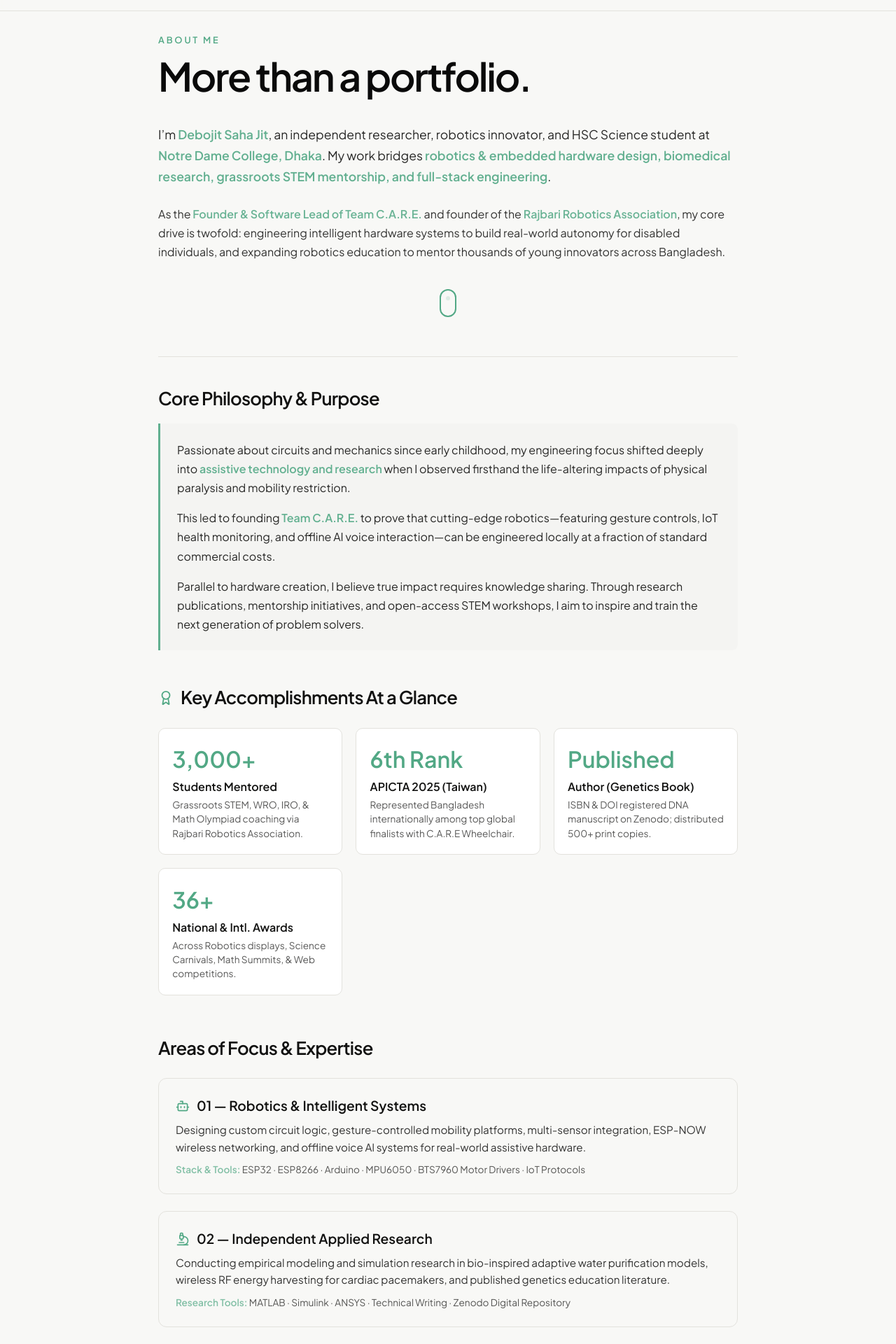
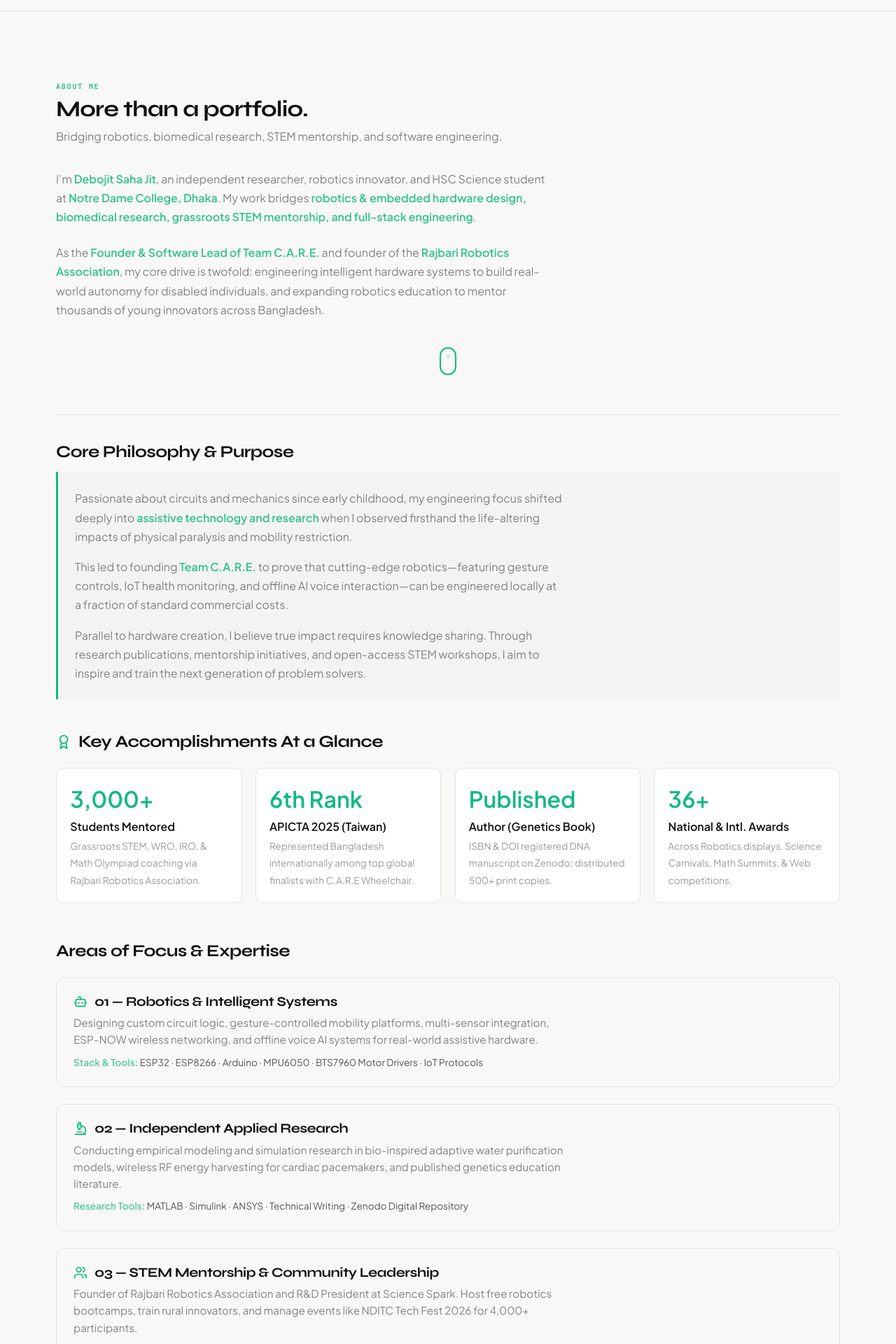
Before and after one commit to debojitsahajit09/my-portfolio, a Next.js app in the folder extracted/: page /about/bio in a window 1280 px wide. Shown: the part 60-1980 px from the top of the page at 70% size. Built offline with nearby package versions, Linux system fonts and the light colour scheme.

Commit message:
Refactor BioPage layout and styles
Refactor BioPage layout and styles for improved structure and readability.

```diff
--- a/extracted/app/about/bio/page.tsx
+++ b/extracted/app/about/bio/page.tsx
@@ -10,7 +10,8 @@ import {
 
 export default function BioPage() {
   return (
-    <main className="wrap section" style={{ maxWidth: "860px", margin: "0 auto", padding: "2rem 1rem" }}>
+    <main className="section">
+      <div className="wrap">
 
         {/* ----------------- GLOBAL STYLES & ANIMATIONS ----------------- */}
         <style>{`
@@ -28,43 +29,33 @@ export default function BioPage() {
             animation: scrollDotFade 1.6s infinite ease-in-out;
           }
           .green-bold strong, strong {
-          color: #52A885;
+            color: #10b981;
             font-weight: 700;
           }
         `}</style>
 
         {/* ----------------- SECTION 1: HERO / HEADER ----------------- */}
-      <div style={{ marginBottom: "2.5rem" }}>
-        <p style={{
-          color: "#52A885",
-          fontSize: "0.8rem",
-          fontWeight: 700,
-          letterSpacing: "0.22em",
-          textTransform: "uppercase",
-          marginBottom: "0.75rem"
-        }}>
+        <div style={{ marginBottom: "2rem" }}>
+          <div className="eyebrow" style={{ color: "#10b981", fontWeight: "600" }}>
             ABOUT ME
-        </p>
-        <h1 style={{
-          fontSize: "clamp(2.2rem, 5vw, 3.5rem)",
-          fontWeight: 800,
-          lineHeight: 1.05,
-          margin: 0,
-          letterSpacing: "-0.04em",
-          color: "#0a0a0a",
-          fontFamily: "'Syne', var(--font-syne), sans-serif"
-        }}>
+          </div>
+
+          <h1 className="title" style={{ fontSize: "2rem", marginBottom: "0.5rem" }}>
             More than a portfolio.
           </h1>
+
+          <p className="text" style={{ fontSize: "1rem", opacity: 0.85, marginBottom: "2rem" }}>
+            Bridging robotics, biomedical research, STEM mentorship, and software engineering.
+          </p>
         </div>
 
         {/* ----------------- INTRO PARAGRAPHS ----------------- */}
-      <div className="green-bold">
-        <p style={{ fontSize: "1.1rem", lineHeight: 1.7, opacity: 0.9, marginBottom: "1.5rem" }}>
+        <div className="green-bold" style={{ marginBottom: "2rem" }}>
+          <p className="text" style={{ fontSize: "1rem", opacity: 0.85, lineHeight: 1.7, marginBottom: "1.5rem" }}>
             I’m <strong>Debojit Saha Jit</strong>, an independent researcher, robotics innovator, and HSC Science student at <strong>Notre Dame College, Dhaka</strong>. My work bridges <strong>robotics & embedded hardware design, biomedical research, grassroots STEM mentorship, and full-stack engineering</strong>.
           </p>
 
-        <p style={{ fontSize: "1rem", lineHeight: 1.7, opacity: 0.85, marginBottom: "2rem" }}>
+          <p className="text" style={{ fontSize: "1rem", opacity: 0.85, lineHeight: 1.7 }}>
             As the <strong>Founder & Software Lead of Team C.A.R.E.</strong> and founder of the <strong>Rajbari Robotics Association</strong>, my core drive is twofold: engineering intelligent hardware systems to build real-world autonomy for disabled individuals, and expanding robotics education to mentor thousands of young innovators across Bangladesh.
           </p>
         </div>
@@ -75,7 +66,7 @@ export default function BioPage() {
             width: "24px",
             height: "40px",
             borderRadius: "20px",
-          border: "2px solid #52A885",
+            border: "2px solid #10b981",
             display: "flex",
             justifyContent: "center",
             alignItems: "center",
@@ -85,7 +76,7 @@ export default function BioPage() {
               width: "6px",
               height: "6px",
               borderRadius: "50%",
-            background: "#52A885"
+              background: "#10b981"
             }} />
           </div>
         </div>
@@ -94,32 +85,23 @@ export default function BioPage() {
 
         {/* ----------------- SECTION 2: CORE PHILOSOPHY & PURPOSE ----------------- */}
         <div style={{ marginBottom: "3rem" }}>
-        <h2 style={{
-          fontSize: "1.6rem",
-          fontWeight: 700,
-          marginBottom: "1rem",
-          letterSpacing: "-0.03em",
-          fontFamily: "'Syne', var(--font-syne), sans-serif"
-        }}>
+          <h2 className="title" style={{ fontSize: "1.5rem", marginBottom: "1rem" }}>
             Core Philosophy & Purpose
           </h2>
 
           <div className="green-bold" style={{
             padding: "1.5rem",
-          borderLeft: "3px solid #52A885",
+            borderLeft: "3px solid #10b981",
             background: "var(--card-bg, rgba(0,0,0,0.02))",
-          borderRadius: "0 8px 8px 0",
-          fontSize: "1rem",
-          lineHeight: 1.7,
-          opacity: 0.9
+            borderRadius: "0 8px 8px 0"
           }}>
-          <p style={{ marginBottom: "1rem" }}>
+            <p className="text" style={{ fontSize: "1rem", opacity: 0.85, lineHeight: 1.7, marginBottom: "1rem" }}>
               Passionate about circuits and mechanics since early childhood, my engineering focus shifted deeply into <strong>assistive technology and research</strong> when I observed firsthand the life-altering impacts of physical paralysis and mobility restriction.
             </p>
-          <p style={{ marginBottom: "1rem" }}>
+            <p className="text" style={{ fontSize: "1rem", opacity: 0.85, lineHeight: 1.7, marginBottom: "1rem" }}>
               This led to founding <strong>Team C.A.R.E.</strong> to prove that cutting-edge robotics—featuring gesture controls, IoT health monitoring, and offline AI voice interaction—can be engineered locally at a fraction of standard commercial costs.
             </p>
-          <p style={{ margin: 0 }}>
+            <p className="text" style={{ fontSize: "1rem", opacity: 0.85, lineHeight: 1.7, margin: 0 }}>
               Parallel to hardware creation, I believe true impact requires knowledge sharing. Through research publications, mentorship initiatives, and open-access STEM workshops, I aim to inspire and train the next generation of problem solvers.
             </p>
           </div>
@@ -127,49 +109,40 @@ export default function BioPage() {
 
         {/* ----------------- SECTION 3: CORE CAREER HIGHLIGHTS ----------------- */}
         <div style={{ marginBottom: "3.5rem" }}>
-        <h2 style={{
-          fontSize: "1.6rem",
-          fontWeight: 700,
-          marginBottom: "1.5rem",
-          display: "flex",
-          alignItems: "center",
-          gap: "10px",
-          letterSpacing: "-0.03em",
-          fontFamily: "'Syne', var(--font-syne), sans-serif"
-        }}>
-          <Award size={22} style={{ color: "#52A885" }} /> Key Accomplishments At a Glance
+          <h2 className="title" style={{ fontSize: "1.5rem", marginBottom: "1.5rem", display: "flex", alignItems: "center", gap: "10px" }}>
+            <Award size={22} style={{ color: "#10b981" }} /> Key Accomplishments At a Glance
           </h2>
 
           <div style={{ display: "grid", gridTemplateColumns: "repeat(auto-fit, minmax(250px, 1fr))", gap: "1.2rem" }}>
 
             <div style={{ padding: "1.2rem", border: "1px solid var(--line, #e5e7eb)", borderRadius: "10px", background: "var(--card, transparent)" }}>
-            <div style={{ fontSize: "2rem", fontWeight: 800, color: "#52A885", fontFamily: "'Syne', var(--font-syne), sans-serif" }}>3,000+</div>
+              <div style={{ fontSize: "2rem", fontWeight: 800, color: "#10b981" }}>3,000+</div>
               <div style={{ fontWeight: 600, margin: "4px 0" }}>Students Mentored</div>
-            <p style={{ fontSize: "0.85rem", opacity: 0.7, margin: 0 }}>
+              <p className="text" style={{ fontSize: "0.85rem", opacity: 0.7, margin: 0 }}>
                 Grassroots STEM, WRO, IRO, & Math Olympiad coaching via Rajbari Robotics Association.
               </p>
             </div>
 
             <div style={{ padding: "1.2rem", border: "1px solid var(--line, #e5e7eb)", borderRadius: "10px", background: "var(--card, transparent)" }}>
-            <div style={{ fontSize: "2rem", fontWeight: 800, color: "#52A885", fontFamily: "'Syne', var(--font-syne), sans-serif" }}>6th Rank</div>
+              <div style={{ fontSize: "2rem", fontWeight: 800, color: "#10b981" }}>6th Rank</div>
               <div style={{ fontWeight: 600, margin: "4px 0" }}>APICTA 2025 (Taiwan)</div>
-            <p style={{ fontSize: "0.85rem", opacity: 0.7, margin: 0 }}>
+              <p className="text" style={{ fontSize: "0.85rem", opacity: 0.7, margin: 0 }}>
                 Represented Bangladesh internationally among top global finalists with C.A.R.E Wheelchair.
               </p>
             </div>
 
             <div style={{ padding: "1.2rem", border: "1px solid var(--line, #e5e7eb)", borderRadius: "10px", background: "var(--card, transparent)" }}>
-            <div style={{ fontSize: "2rem", fontWeight: 800, color: "#52A885", fontFamily: "'Syne', var(--font-syne), sans-serif" }}>Published</div>
+              <div style={{ fontSize: "2rem", fontWeight: 800, color: "#10b981" }}>Published</div>
               <div style={{ fontWeight: 600, margin: "4px 0" }}>Author (Genetics Book)</div>
-            <p style={{ fontSize: "0.85rem", opacity: 0.7, margin: 0 }}>
+              <p className="text" style={{ fontSize: "0.85rem", opacity: 0.7, margin: 0 }}>
                 ISBN & DOI registered DNA manuscript on Zenodo; distributed 500+ print copies.
               </p>
             </div>
 
             <div style={{ padding: "1.2rem", border: "1px solid var(--line, #e5e7eb)", borderRadius: "10px", background: "var(--card, transparent)" }}>
-            <div style={{ fontSize: "2rem", fontWeight: 800, color: "#52A885", fontFamily: "'Syne', var(--font-syne), sans-serif" }}>36+</div>
+              <div style={{ fontSize: "2rem", fontWeight: 800, color: "#10b981" }}>36+</div>
               <div style={{ fontWeight: 600, margin: "4px 0" }}>National & Intl. Awards</div>
-            <p style={{ fontSize: "0.85rem", opacity: 0.7, margin: 0 }}>
+              <p className="text" style={{ fontSize: "0.85rem", opacity: 0.7, margin: 0 }}>
                 Across Robotics displays, Science Carnivals, Math Summits, & Web competitions.
               </p>
             </div>
@@ -177,15 +150,9 @@ export default function BioPage() {
           </div>
         </div>
 
-      {/* ----------------- SECTION 4: AREAS OF FOCUS (5 CARDS) ----------------- */}
+        {/* ----------------- SECTION 4: AREAS OF FOCUS ----------------- */}
         <div style={{ marginBottom: "3.5rem" }}>
-        <h2 style={{
-          fontSize: "1.6rem",
-          fontWeight: 700,
-          marginBottom: "1.5rem",
-          letterSpacing: "-0.03em",
-          fontFamily: "'Syne', var(--font-syne), sans-serif"
-        }}>
+          <h2 className="title" style={{ fontSize: "1.5rem", marginBottom: "1.5rem" }}>
             Areas of Focus & Expertise
           </h2>
 
@@ -194,10 +161,10 @@ export default function BioPage() {
             {/* 01: Robotics & Hardware */}
             <div style={{ padding: "1.5rem", border: "1px solid var(--line, #e5e7eb)", borderRadius: "12px" }}>
               <div style={{ display: "flex", alignItems: "center", gap: "10px", marginBottom: "0.5rem" }}>
-              <Bot style={{ color: "#52A885" }} size={20} />
-              <h3 style={{ fontSize: "1.2rem", fontWeight: 700, margin: 0, fontFamily: "'Syne', var(--font-syne), sans-serif" }}>01 — Robotics & Intelligent Systems</h3>
+                <Bot style={{ color: "#10b981" }} size={20} />
+                <h3 className="title" style={{ fontSize: "1.2rem", margin: 0 }}>01 — Robotics & Intelligent Systems</h3>
               </div>
-            <p style={{ fontSize: "0.95rem", opacity: 0.85, lineHeight: 1.6, margin: "0 0 10px 0" }}>
+              <p className="text" style={{ fontSize: "0.95rem", opacity: 0.85, lineHeight: 1.6, margin: "0 0 10px 0" }}>
                 Designing custom circuit logic, gesture-controlled mobility platforms, multi-sensor integration, ESP-NOW wireless networking, and offline voice AI systems for real-world assistive hardware.
               </p>
               <div style={{ fontSize: "0.85rem", opacity: 0.7 }}>
@@ -208,10 +175,10 @@ export default function BioPage() {
             {/* 02: Independent Applied Research */}
             <div style={{ padding: "1.5rem", border: "1px solid var(--line, #e5e7eb)", borderRadius: "12px" }}>
               <div style={{ display: "flex", alignItems: "center", gap: "10px", marginBottom: "0.5rem" }}>
-              <Microscope style={{ color: "#52A885" }} size={20} />
-              <h3 style={{ fontSize: "1.2rem", fontWeight: 700, margin: 0, fontFamily: "'Syne', var(--font-syne), sans-serif" }}>02 — Independent Applied Research</h3>
+                <Microscope style={{ color: "#10b981" }} size={20} />
+                <h3 className="title" style={{ fontSize: "1.2rem", margin: 0 }}>02 — Independent Applied Research</h3>
               </div>
-            <p style={{ fontSize: "0.95rem", opacity: 0.85, lineHeight: 1.6, margin: "0 0 10px 0" }}>
+              <p className="text" style={{ fontSize: "0.95rem", opacity: 0.85, lineHeight: 1.6, margin: "0 0 10px 0" }}>
                 Conducting empirical modeling and simulation research in bio-inspired adaptive water purification models, wireless RF energy harvesting for cardiac pacemakers, and published genetics education literature.
               </p>
               <div style={{ fontSize: "0.85rem", opacity: 0.7 }}>
@@ -222,10 +189,10 @@ export default function BioPage() {
             {/* 03: Mentorship & Leadership */}
             <div style={{ padding: "1.5rem", border: "1px solid var(--line, #e5e7eb)", borderRadius: "12px" }}>
               <div style={{ display: "flex", alignItems: "center", gap: "10px", marginBottom: "0.5rem" }}>
-              <Users style={{ color: "#52A885" }} size={20} />
-              <h3 style={{ fontSize: "1.2rem", fontWeight: 700, margin: 0, fontFamily: "'Syne', var(--font-syne), sans-serif" }}>03 — STEM Mentorship & Community Leadership</h3>
+                <Users style={{ color: "#10b981" }} size={20} />
+                <h3 className="title" style={{ fontSize: "1.2rem", margin: 0 }}>03 — STEM Mentorship & Community Leadership</h3>
               </div>
-            <p style={{ fontSize: "0.95rem", opacity: 0.85, lineHeight: 1.6, margin: "0 0 10px 0" }}>
+              <p className="text" style={{ fontSize: "0.95rem", opacity: 0.85, lineHeight: 1.6, margin: "0 0 10px 0" }}>
                 Founder of Rajbari Robotics Association and R&D President at Science Spark. Host free robotics bootcamps, train rural innovators, and manage events like NDITC Tech Fest 2026 for 4,000+ participants.
               </p>
             </div>
@@ -233,10 +200,10 @@ export default function BioPage() {
             {/* 04: Full-Stack Web Development */}
             <div style={{ padding: "1.5rem", border: "1px solid var(--line, #e5e7eb)", borderRadius: "12px" }}>
               <div style={{ display: "flex", alignItems: "center", gap: "10px", marginBottom: "0.5rem" }}>
-              <Code style={{ color: "#52A885" }} size={20} />
-              <h3 style={{ fontSize: "1.2rem", fontWeight: 700, margin: 0, fontFamily: "'Syne', var(--font-syne), sans-serif" }}>04 — Full-Stack Web Development & Software</h3>
+                <Code style={{ color: "#10b981" }} size={20} />
+                <h3 className="title" style={{ fontSize: "1.2rem", margin: 0 }}>04 — Full-Stack Web Development & Software</h3>
               </div>
-            <p style={{ fontSize: "0.95rem", opacity: 0.85, lineHeight: 1.6, margin: "0 0 10px 0" }}>
+              <p className="text" style={{ fontSize: "0.95rem", opacity: 0.85, lineHeight: 1.6, margin: "0 0 10px 0" }}>
                 Engineering responsive full-stack web platforms, custom DBMS inventory portals for local businesses, and dynamic user interfaces for organizations.
               </p>
               <div style={{ fontSize: "0.85rem", opacity: 0.7 }}>
@@ -247,10 +214,10 @@ export default function BioPage() {
             {/* 05: UI/UX & Graphic Design */}
             <div style={{ padding: "1.5rem", border: "1px solid var(--line, #e5e7eb)", borderRadius: "12px" }}>
               <div style={{ display: "flex", alignItems: "center", gap: "10px", marginBottom: "0.5rem" }}>
-              <Palette style={{ color: "#52A885" }} size={20} />
-              <h3 style={{ fontSize: "1.2rem", fontWeight: 700, margin: 0, fontFamily: "'Syne', var(--font-syne), sans-serif" }}>05 — UI/UX & Graphic Design</h3>
+                <Palette style={{ color: "#10b981" }} size={20} />
+                <h3 className="title" style={{ fontSize: "1.2rem", margin: 0 }}>05 — UI/UX & Graphic Design</h3>
               </div>
-            <p style={{ fontSize: "0.95rem", opacity: 0.85, lineHeight: 1.6, margin: "0 0 10px 0" }}>
+              <p className="text" style={{ fontSize: "0.95rem", opacity: 0.85, lineHeight: 1.6, margin: "0 0 10px 0" }}>
                 Crafting visual brand identities, pro-bono graphic layouts for 10+ emerging clubs, UI wireframing, and promotional tech carnival graphics.
               </p>
               <div style={{ fontSize: "0.85rem", opacity: 0.7 }}>
@@ -261,6 +228,7 @@ export default function BioPage() {
           </div>
         </div>
 
+      </div>
     </main>
   );
 }
```
Lines whose indentation alone changed are shown as unchanged.
